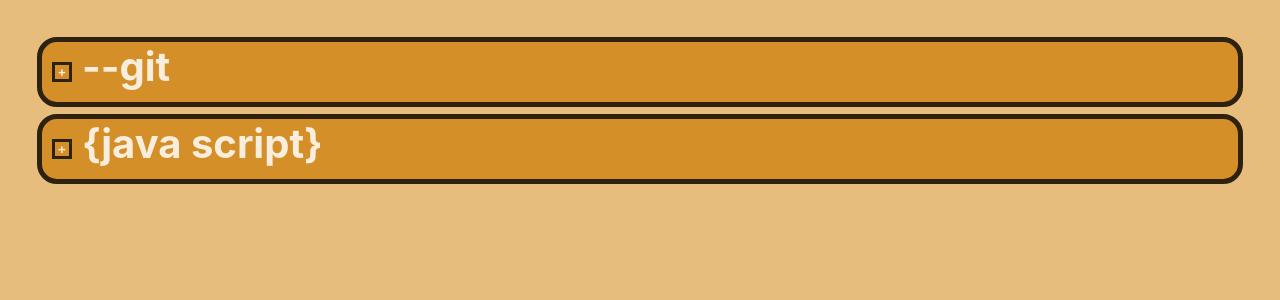
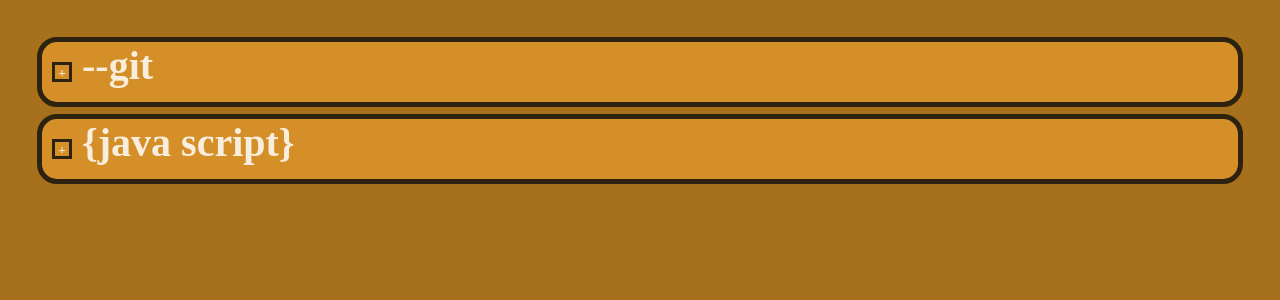
Before and after one commit to JakuBorkowski/my-cheat-sheet, a React (Create React App) app: page / in a window 1280 px wide. Shown: the top 300 px of the page. Built offline with nearby package versions, Linux system fonts and the light colour scheme.

Commit message:
upgrade CSS

```diff
--- a/src/App.css
+++ b/src/App.css
@@ -2,11 +2,12 @@
     margin: 0;
     padding: 0;
     list-style: none;
+    font-family: 'Cormorant Garamond', serif;
 }
 body{
     padding: 15px;
     margin: 15px;
-    background-color:#E7BD7E ;
+    background-color:#a7701d ;
 }
 #root{
     min-width: 350px;
@@ -31,7 +32,12 @@
 color: #F9EEDD;
 }
 .context{
-    margin: 10px
+    margin: 10px;
+    padding: 20px;
+    background-color:#E7BD7E ;
+    border-radius: 20px;
+    color:#2D2110 ;
+    font-size: 25px;
 }
 .elementName{
     display: flex;
```
